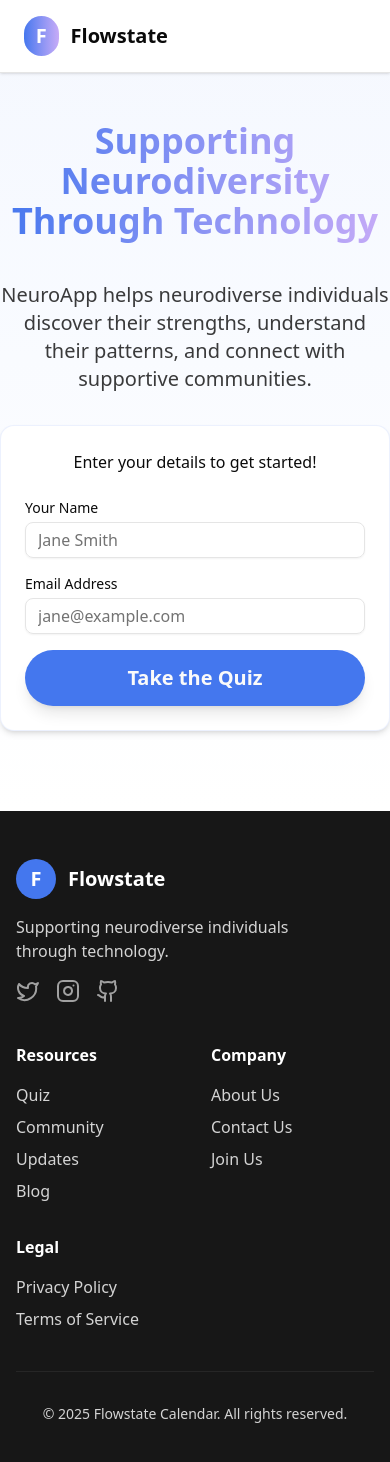
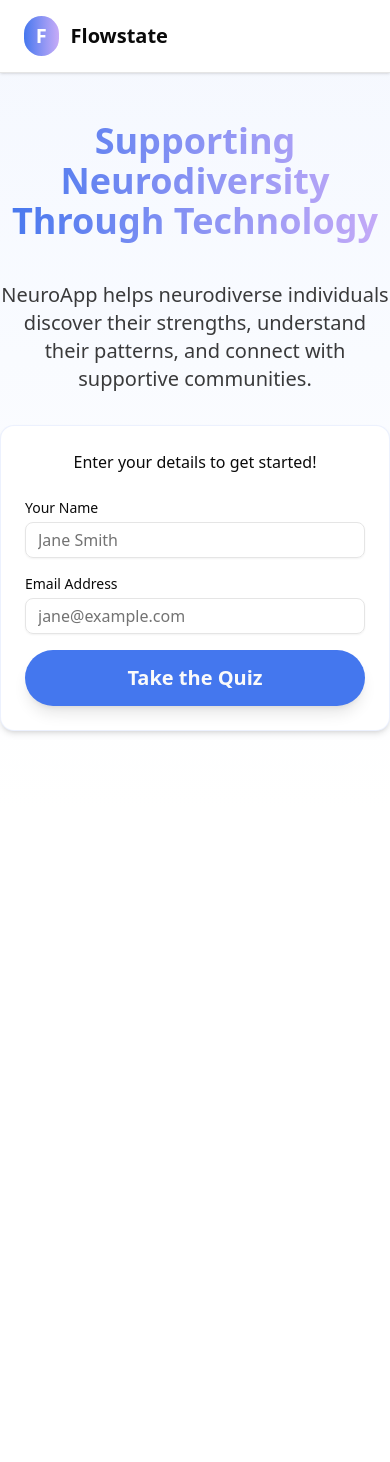
Before and after one commit to FlowStateCalendar/Shift-Website, a Next.js app: page / in a window 390 px wide. Shown: the top 1462 px of the page. After the commit the page ends 844 px from the top, so only its background shows below. Built offline with nearby package versions, Linux system fonts and the light colour scheme.

Commit message:
Entire site now responsive

```diff
--- a/app/globals.css
+++ b/app/globals.css
@@ -14,7 +14,7 @@
   --primary-foreground: oklch(0.985 0 0);
   --secondary: oklch(0.97 0 0);
   --secondary-foreground: oklch(0.205 0 0);
-  --muted: oklch(0.97 0 0);
+  --muted: rgb(235, 240, 247);
   --muted-foreground: oklch(0.556 0 0);
   --accent: rgb(199, 171, 247);
   --accent-foreground: oklch(0.205 0 0);
--- a/app/page.tsx
+++ b/app/page.tsx
@@ -57,7 +57,7 @@
     },
   ];
   return (
-    <div className="bg-background min-h-screen flex flex-col justify-between">
+    <div className="bg-background h-max flex flex-col justify-between">
       <Header />
       <section className="flex py-12 md:py-20 bg-gradient-to-b from-primary/5 to-background">
         <div className="max-w-4xl mx-auto text-center">
@@ -131,7 +131,7 @@
           <img src="components\assets\quizImage.png" alt="Woman thinking about her tasks" width={500} height={500} />
         </div> */}
       </section>
-      <Footer />
+      {/* <Footer /> */}
     </div>
   );
 }
--- a/app/quiz/page.tsx
+++ b/app/quiz/page.tsx
@@ -100,14 +100,14 @@
         <div className="bg-background min-h-screen flex flex-col justify-between">
             <Header />
             <div className="flex flex-grow justify-center align-center text-center bg-gradient-to-b from-primary/5 to-background">
-                <div className="flex flex-col items-center justify-center w-2/3 max-w-md p-4 rounded-lg">
+                <div className="flex flex-col items-center justify-center w-full md:w-2/3 max-w-md p-4 rounded-lg">
                     <div className="flex flex-row items-center justify-between w-full mb-4">
                         <div className="flex flex-col items-center w-full">
                             <h1 className="text-xl font-bold mb-2 w-full">Question {currentQuestionIndex} of 10</h1>
                             <Progress className="w-full" value={currentQuestionIndex*10} />
                         </div>
                     </div>
-                    <div className="flex flex-col items-center justify-center w-full bg-border rounded-lg p-4">
+                    <div className="flex flex-col items-center justify-center w-full bg-muted rounded-lg p-4">
                         <p className="text-2xl mb-2">{quizData[currentQuestionIndex].question}</p>
                         {quizData[currentQuestionIndex].answerFormat == "ATNslider" ? (
                             <div className="flex flex-col items-center mt-10 w-full">
--- a/app/thank-you/page.tsx
+++ b/app/thank-you/page.tsx
@@ -27,8 +27,8 @@
     return (
         <section>
             {/* <Header /> */}
-                <div className="flex w-full h-screen flex-col items-center justify-center text-center">
-                    <h1 className="text-primary text-4xl font-bold md:mb-10">Thank you for taking the <br/> Neurodiverse Productivity Quiz</h1>
+                <div className="bg-background flex w-full h-screen flex-col items-center justify-center text-center">
+                    <h1 className="bg-gradient-to-r from-primary to-accent bg-clip-text text-transparent text-4xl font-bold md:mb-10">Thank you for taking the <br/> Neurodiverse Productivity Quiz</h1>
                     <div className="flex items-center justify-center flex-col md:flex-row-reverse md:items-start">
                         <div className="lg:w-100 lg:h-80 md:w-80 md:h-60 w-70 md:p-8 p-6">
                             <RadialGraph score={score} scorelevel={scorelevel} />
```
